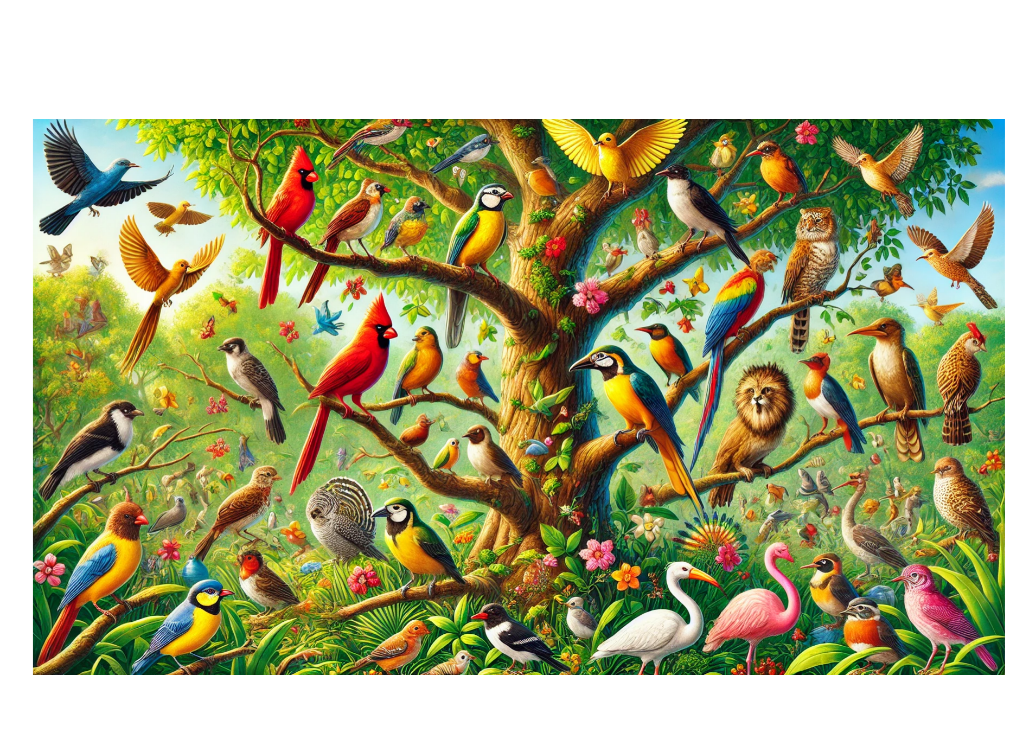
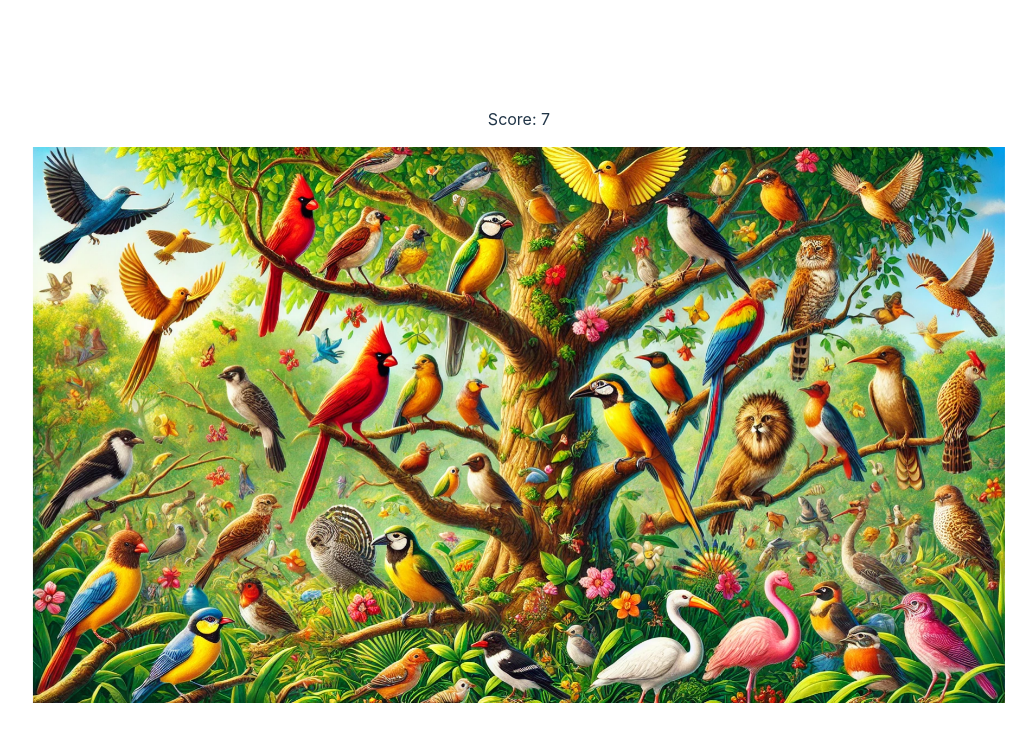
Before and after one commit to Realmbird/where_is_bird, a React (Vite) app in the folder frontend/: page / in a window 1280 px wide. Shown: the top 742 px of the page, without its empty margins (121-1157 px from the left). Built offline with nearby package versions, Linux system fonts and the light colour scheme.

Commit message:
Added score

```diff
--- a/frontend/src/App.jsx
+++ b/frontend/src/App.jsx
@@ -16,6 +16,22 @@ function App() {
   //coordinates
   const [X, setX] = useState(0);
   const [Y, setY] = useState(0);
+  const [found, setFound] = useState([]);
+  const [timerOn, setTimerOn] = useState(true);
+  const [score, setScore] = useState(0);
+
+
+  useEffect( () => {
+
+    const interval = setInterval(() => {
+      if(timerOn) {
+        setScore((score) => score + 1)
+      }
+
+    }, 1000)
+    return () => clearInterval(interval);
+}, [timerOn])
+
 
     const ToggleClass = () => {
         setHidden(false);
@@ -77,7 +93,7 @@ function App() {
   return (
     <>
       <div>
-
+        <p>Score: {score}</p>
         <img onClick={handleClick} src={birdLogo} className="logo" alt="Vite logo" ref = {refImage} />
         <Dropdown hidden = {isHidden} position = {position} validation = {checkClick} />
       </div>
```
